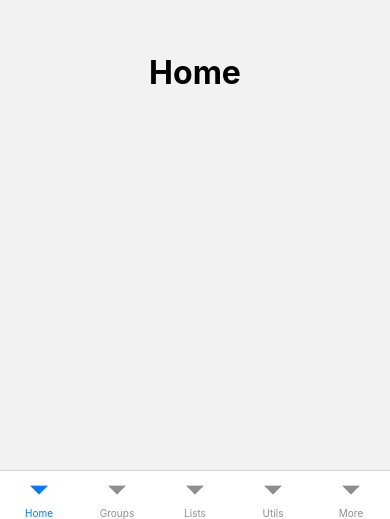
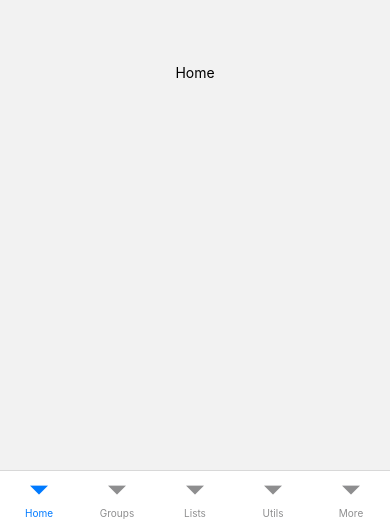
Before and after one commit to uedi/todoApp, a React Native app: screen /Tabs in a window 390 px wide. Shown: the part 325-844 px from the top of the page. Built offline with nearby package versions, Linux system fonts and the light colour scheme.

Commit message:
init tab screens

```diff
--- a/src/navigation/Tabs.js
+++ b/src/navigation/Tabs.js
@@ -1,33 +1,11 @@
 import { createBottomTabNavigator } from '@react-navigation/bottom-tabs'
-import { Text, View, StyleSheet } from 'react-native'
+import Home from '../screens/Home'
+import Groups from '../screens/Groups'
+import Lists from '../screens/Lists'
+import Utils from '../screens/Utils'
+import More from '../screens/More'
 
 const TabsNav = createBottomTabNavigator()
-
-const tempContent = msg => (
-    <View style={styles.container}>
-        <Text style={styles.tempText}>{msg}</Text>
-    </View>
-)
-
-const Home = () => {
-    return tempContent('Home')
-}
-
-const Groups = () => {
-    return tempContent('Groups')
-}
-
-const Lists = () => {
-    return tempContent('Lists')
-}
-
-const Utils = () => {
-    return tempContent('Utils')
-}
-
-const More = () => {
-    return tempContent('More')
-}
 
 const tabsScreenOptions = () => ({
     headerShown: false
@@ -47,17 +25,4 @@ const Tabs = () => {
     )
 }
 
-const styles = StyleSheet.create({
-    container: {
-        flex: 1,
-        justifyContent: 'center',
-        alignItems: 'center'
-    },
-    tempText: {
-        color: '#000',
-        fontSize: 32,
-        fontWeight: '700'
-    }
-})
-
 export default Tabs
--- /dev/null
+++ b/src/screens/Groups/index.js
@@ -0,0 +1,19 @@
+import { View, StyleSheet, Text } from 'react-native'
+
+const Groups = () => {
+    return (
+        <View style={styles.container}>
+            <Text>Groups</Text>
+        </View>
+    )
+}
+
+const styles = StyleSheet.create({
+    container: {
+        flex: 1,
+        justifyContent: 'center',
+        alignItems: 'center'
+    }
+})
+
+export default Groups
--- /dev/null
+++ b/src/screens/Home/index.js
@@ -0,0 +1,19 @@
+import { View, StyleSheet, Text } from 'react-native'
+
+const Home = () => {
+    return (
+        <View style={styles.container}>
+            <Text>Home</Text>
+        </View>
+    )
+}
+
+const styles = StyleSheet.create({
+    container: {
+        flex: 1,
+        justifyContent: 'center',
+        alignItems: 'center'
+    }
+})
+
+export default Home
--- /dev/null
+++ b/src/screens/Lists/index.js
@@ -0,0 +1,19 @@
+import { View, StyleSheet, Text } from 'react-native'
+
+const Lists = () => {
+    return (
+        <View style={styles.container}>
+            <Text>Lists</Text>
+        </View>
+    )
+}
+
+const styles = StyleSheet.create({
+    container: {
+        flex: 1,
+        justifyContent: 'center',
+        alignItems: 'center'
+    }
+})
+
+export default Lists
--- /dev/null
+++ b/src/screens/More/index.js
@@ -0,0 +1,19 @@
+import { View, StyleSheet, Text } from 'react-native'
+
+const More = () => {
+    return (
+        <View style={styles.container}>
+            <Text>More</Text>
+        </View>
+    )
+}
+
+const styles = StyleSheet.create({
+    container: {
+        flex: 1,
+        justifyContent: 'center',
+        alignItems: 'center'
+    }
+})
+
+export default More
--- /dev/null
+++ b/src/screens/Utils/index.js
@@ -0,0 +1,19 @@
+import { View, StyleSheet, Text } from 'react-native'
+
+const Utils = () => {
+    return (
+        <View style={styles.container}>
+            <Text>Utils</Text>
+        </View>
+    )
+}
+
+const styles = StyleSheet.create({
+    container: {
+        flex: 1,
+        justifyContent: 'center',
+        alignItems: 'center'
+    }
+})
+
+export default Utils
```
